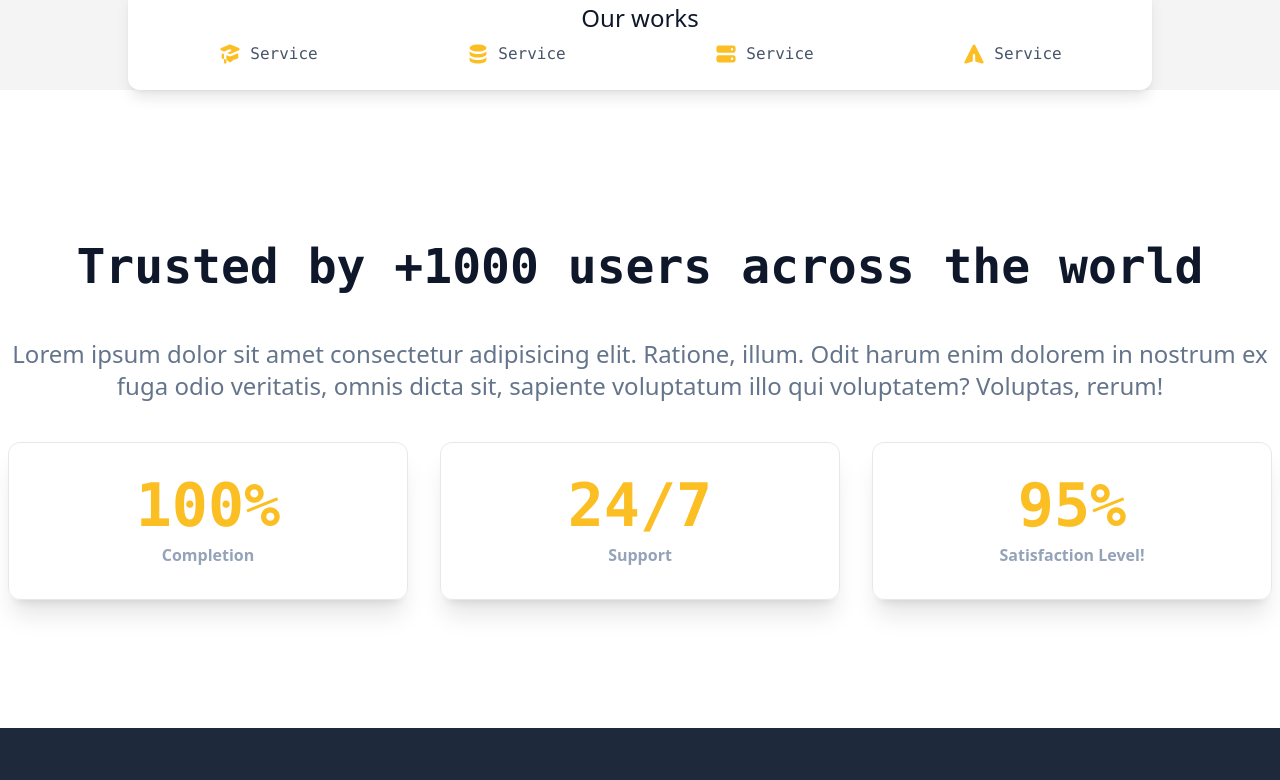
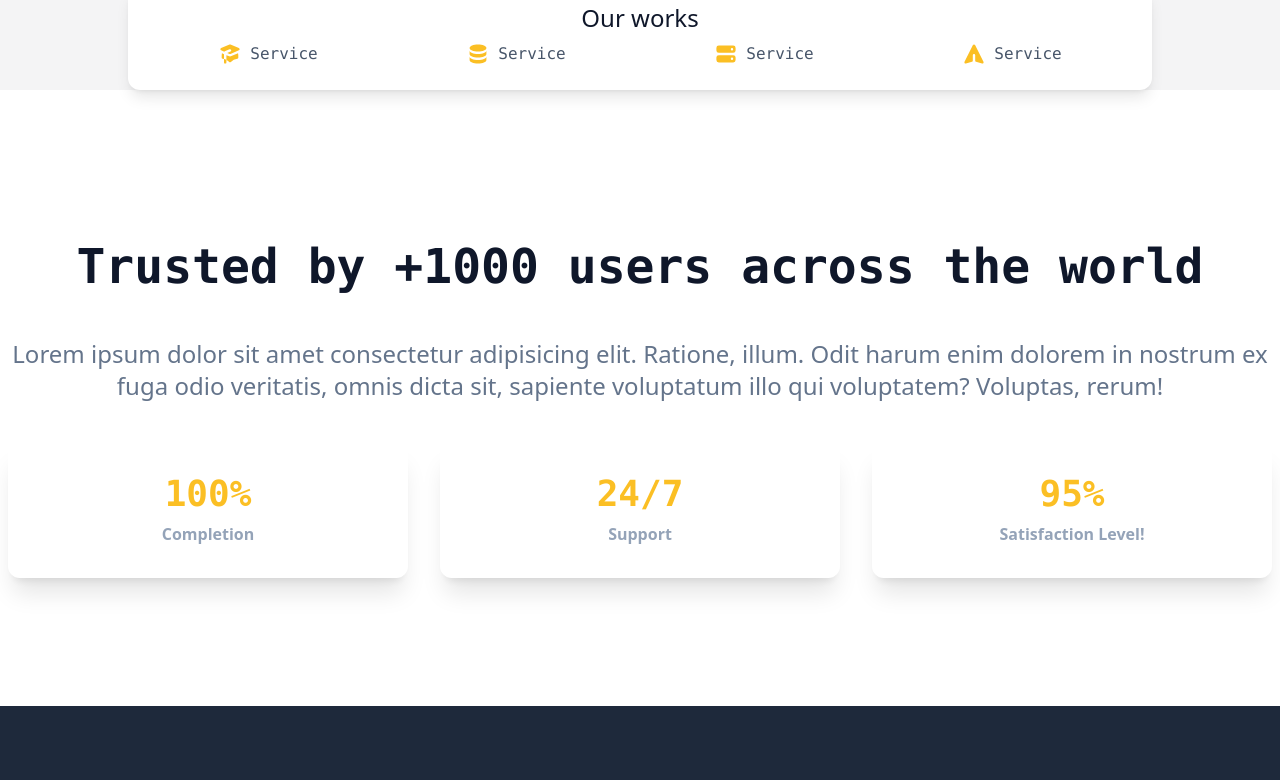
Before and after one commit to franodangelo/Services-SPA, a React (Create React App) app: page / in a window 1280 px wide. Shown: the part 510-1290 px from the top of the page. Built offline with nearby package versions, Linux system fonts and the light colour scheme.

Commit message:
cleaned up file and structure

```diff
--- a/src/components/About.jsx
+++ b/src/components/About.jsx
@@ -1,26 +1,24 @@
 export default function About() {
     return (
-        <main name="about" className="w-full my-32">
-            <div className="max-w-[1280px] mx-auto text-slate-900">
+        <main name="about" className="w'full my-32 mx-auto text-slate-900">
             <section className="text-center">
-                    <h1 className="mx-2 text-3xl font-bold py-6 text-center md:text-5xl">Trusted by +1000 users across the world</h1>
-                    <p className="mx-2 py-2 font-sans text-lg text-center text-slate-500 md:text-2xl md:py-6">Lorem ipsum dolor sit amet consectetur adipisicing elit. Ratione, illum. Odit harum enim dolorem in nostrum ex fuga odio veritatis, omnis dicta sit, sapiente voluptatum illo qui voluptatem? Voluptas, rerum!</p>
+                <h1 className="py-6 font-bold text-3xl md:text-5xl text-center">Trusted by +1000 users across the world</h1>
+                <p className="py-2 md:py-6 font-sans text-lg md:text-2xl text-center text-slate-500">Lorem ipsum dolor sit amet consectetur adipisicing elit. Ratione, illum. Odit harum enim dolorem in nostrum ex fuga odio veritatis, omnis dicta sit, sapiente voluptatum illo qui voluptatem? Voluptas, rerum!</p>
             </section>
-                <section className="grid md:grid-cols-3 gap-8 px-2 my-4 text-center">
-                    <div className="border py-8 rounded-xl shadow-xl">
-                        <p className="text-6xl font-bold text-amber-400">100%</p>
-                        <p className="font-sans font-semibold text-slate-400 mt-2">Completion</p>
+            <section className="grid md:grid-cols-3 my-4 px-2 gap-8 text-center">
+                <div className="flex flex-col py-8 gap-2 rounded-xl shadow-xl">
+                    <h3 className="font-bold text-4xl text-amber-400">100%</h3>
+                    <p className="font-sans font-semibold text-slate-400">Completion</p>
                 </div>
-                    <div className="border py-8 rounded-xl shadow-xl">
-                        <p className="text-6xl font-bold text-amber-400">24/7</p>
-                        <p className="font-sans font-semibold text-slate-400 mt-2">Support</p>
+                <div className="flex flex-col py-8 gap-2 rounded-xl shadow-xl">
+                    <h3 className="font-bold text-4xl text-amber-400">24/7</h3>
+                    <p className="font-sans font-semibold text-slate-400">Support</p>
                 </div>
-                    <div className="border py-8 rounded-xl shadow-xl">
-                        <p className="text-6xl font-bold text-amber-400">95%</p>
-                        <p className="font-sans font-semibold text-slate-400 mt-2">Satisfaction Level!</p>
+                <div className="flex flex-col py-8 gap-2 rounded-xl shadow-xl">
+                    <h3 className="font-bold text-4xl text-amber-400">95%</h3>
+                    <p className="font-sans font-semibold text-slate-400">Satisfaction Level!</p>
                 </div>
             </section>
-            </div>
         </main>
     )
 }
```
Lines whose indentation alone changed are shown as unchanged.
